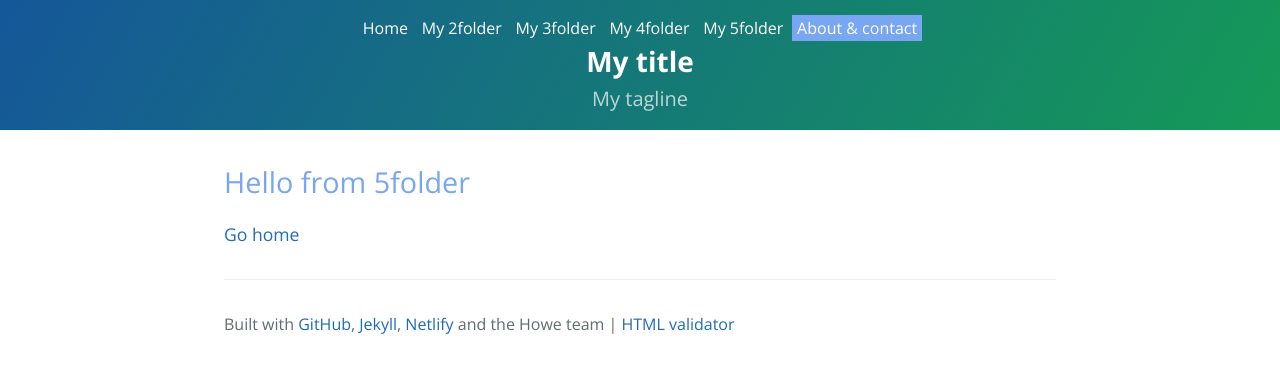
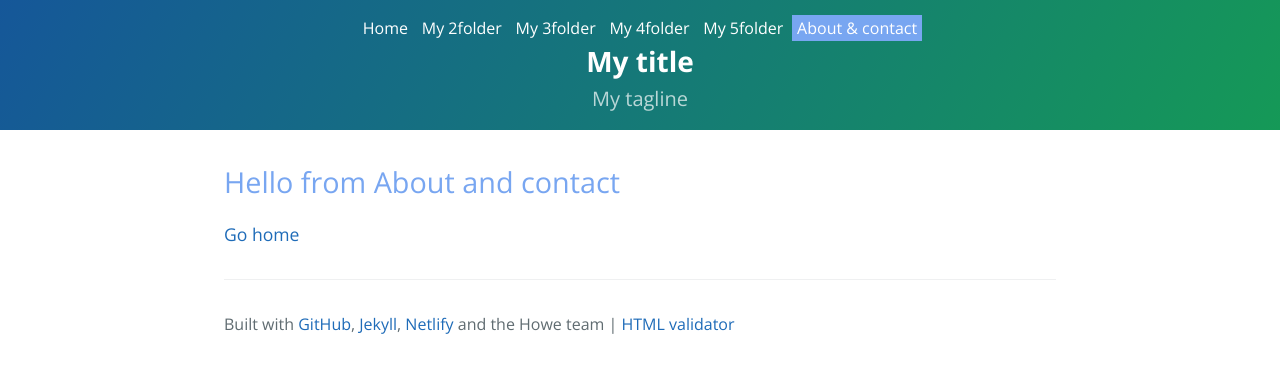
Before and after one commit to maverickactuary/excelsis, a Jekyll site: the page built from 6folder/index.md, in a window 1280 px wide. Shown: the top 373 px of the page. Built offline with Jekyll 4.4.1, drawn with Linux system fonts in a browser that asks for light colours.

Commit message:
About and contact correct hello

```diff
--- a/6folder/index.md
+++ b/6folder/index.md
@@ -4,6 +4,6 @@ folder: /6folder/
 title: Front matter title
 ---
 
-## Hello from 5folder
+## Hello from About and contact
 
 [Go home](/)
```
